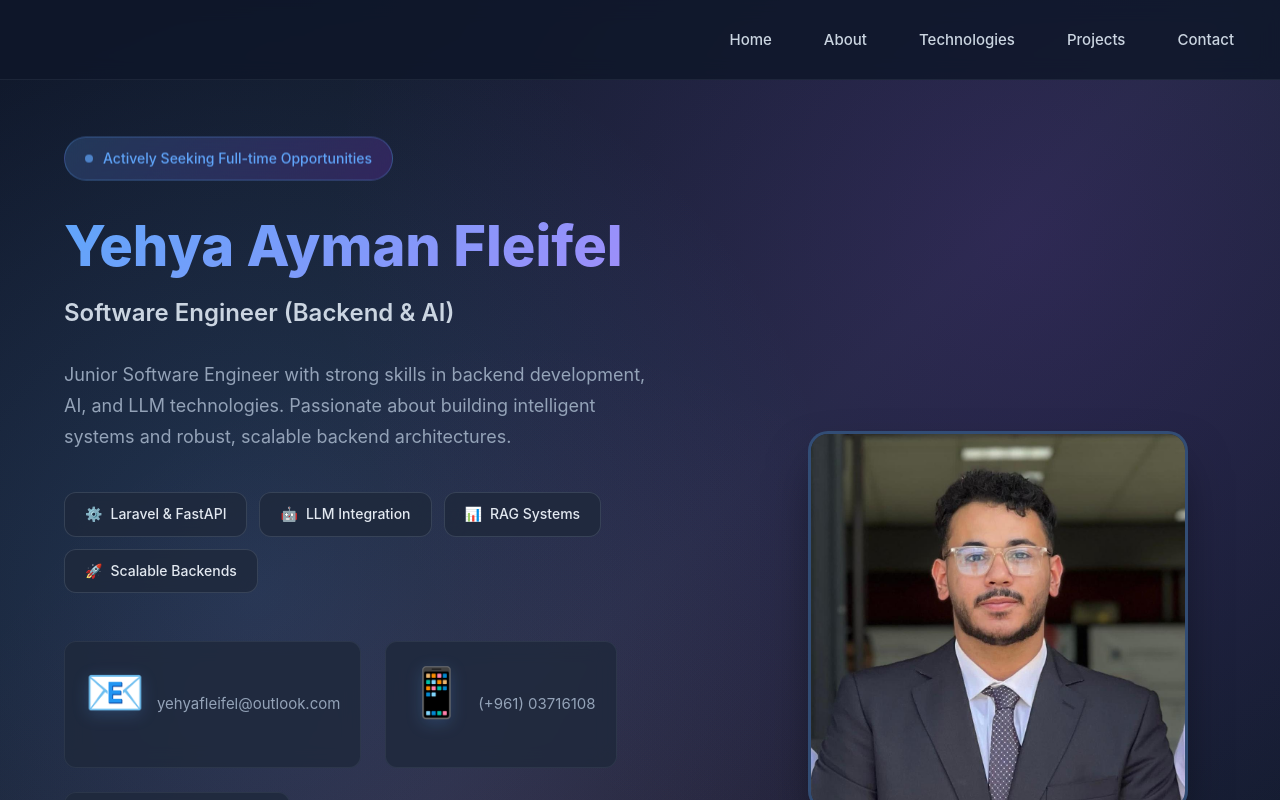
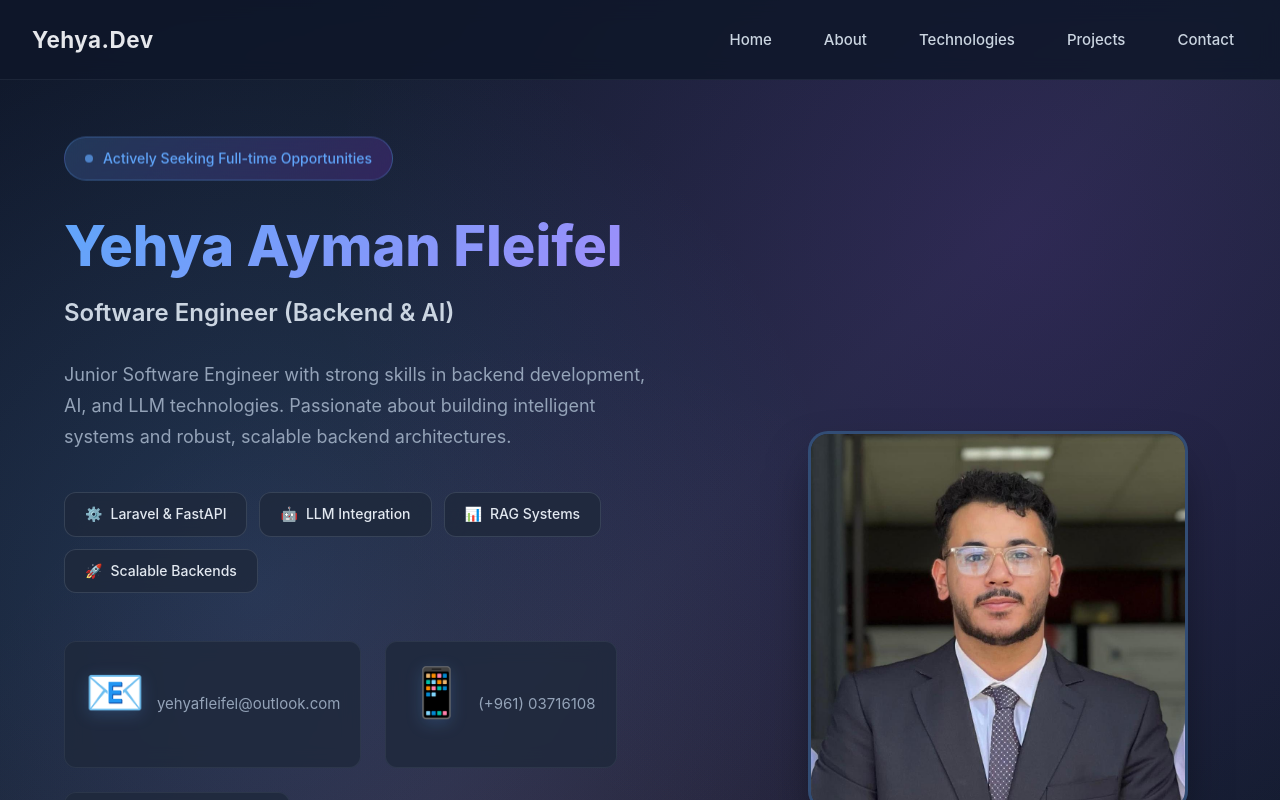
Before and after one commit to yahyafl/MyPortfolio-, a React (Vite) app: page / in a window 1280 px wide. Shown: the top 800 px of the page. Built offline with nearby package versions, Linux system fonts and the light colour scheme.

Commit message:
Final v4

```diff
--- a/src/components/Navbar.jsx
+++ b/src/components/Navbar.jsx
@@ -3,6 +3,7 @@ import "../styles/global.css";
 export default function Navbar() {
   return (
     <nav className="navbar">
+      <p className="navbar-brand">Yehya.Dev</p>
       <ul className="nav-links">
         <li>
           <a href="#hero">Home</a>
--- a/src/styles/global.css
+++ b/src/styles/global.css
@@ -94,6 +94,22 @@ body {
   color: #60a5fa;
   background: rgba(96, 165, 250, 0.1);
 }
+.navbar-brand {
+  font-size: 1.4rem;
+  font-weight: 700;
+  letter-spacing: 0.5px;
+  color: #e5e7eb; /* light gray */
+  cursor: pointer;
+  user-select: none;
+}
+
+.navbar-brand span {
+  color: #38bdf8; /* accent color for .Dev if you want */
+}
+
+.navbar-brand:hover {
+  opacity: 0.85;
+}
 
 /* underline effect */
 .nav-links a::after {
```
